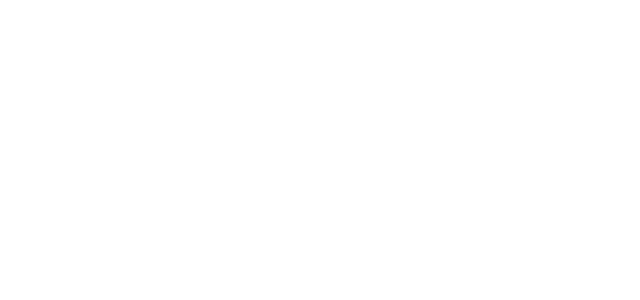
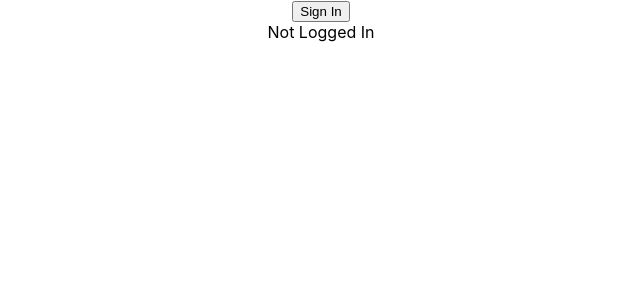
Before and after one commit to TSchotter/Getting-started-with-Firebase, a React (Create React App) app: page / in a window 1280 px wide. Shown: the top 300 px of the page, without its empty margins (319-959 px from the left). Built offline with nearby package versions, Linux system fonts and the light colour scheme.

Commit message:
Finished Signin Example

```diff
--- a/src/App.tsx
+++ b/src/App.tsx
@@ -1,10 +1,18 @@
 import React from 'react';
 import './App.css';
 
+import {auth} from "./firebase-config";
+import {useSignInWithGoogle} from 'react-firebase-hooks/auth';
+
 function App() {
+  const [signInWithGoogle, user, loading, error] = useSignInWithGoogle(auth);
+
   return (
     <div className="App">
-
+        <div className="LoginArea">
+          <button onClick={() => signInWithGoogle()}>Sign In</button>
+          {(user)? <div>{user.user.displayName}</div> : <div>Not Logged In</div>}
+        </div>
     </div>
   );
 }
--- a/src/firebase-config.tsx
+++ b/src/firebase-config.tsx
@@ -19,7 +19,7 @@ const firebaseConfig = {
 };
 
 // Initialize Firebase
-const app = initializeApp(firebaseConfig);
+export const app = initializeApp(firebaseConfig);
 
 //Export them all so that your app can access them
 export const auth = getAuth(app);
```
